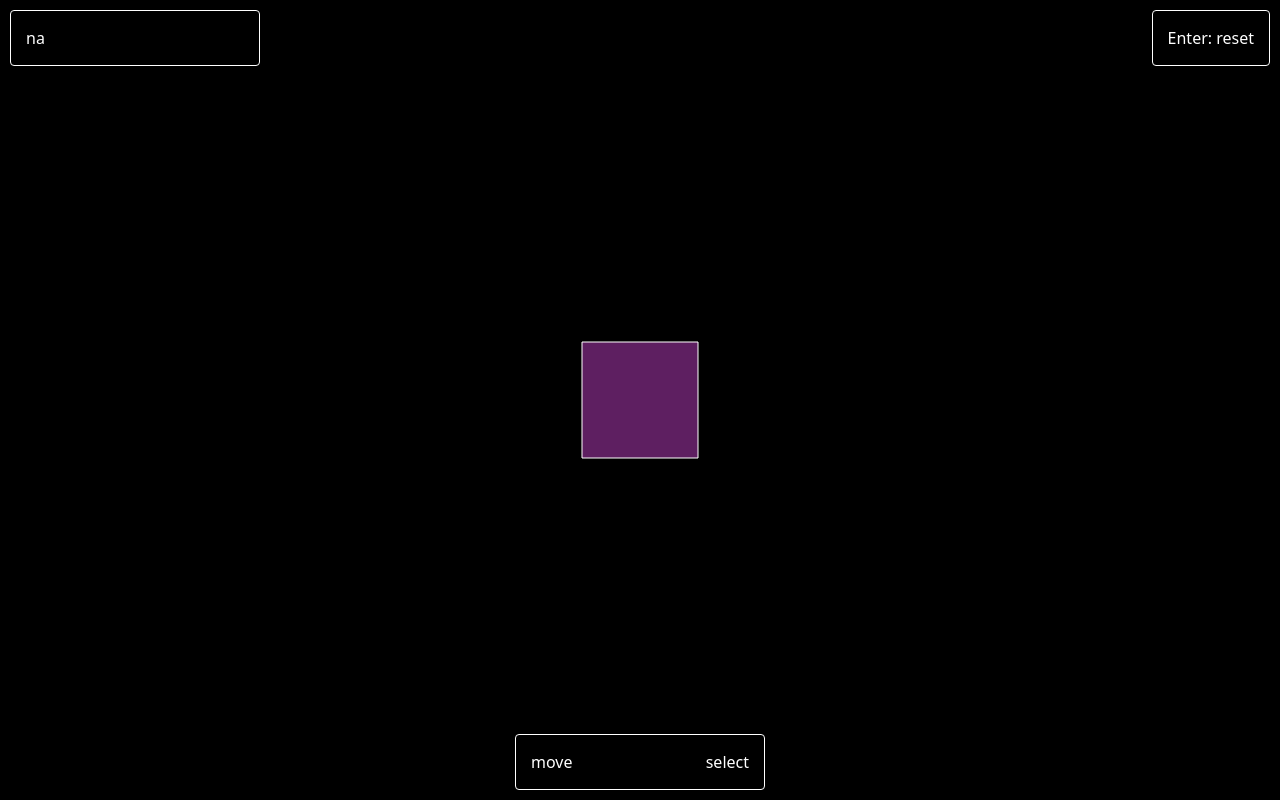
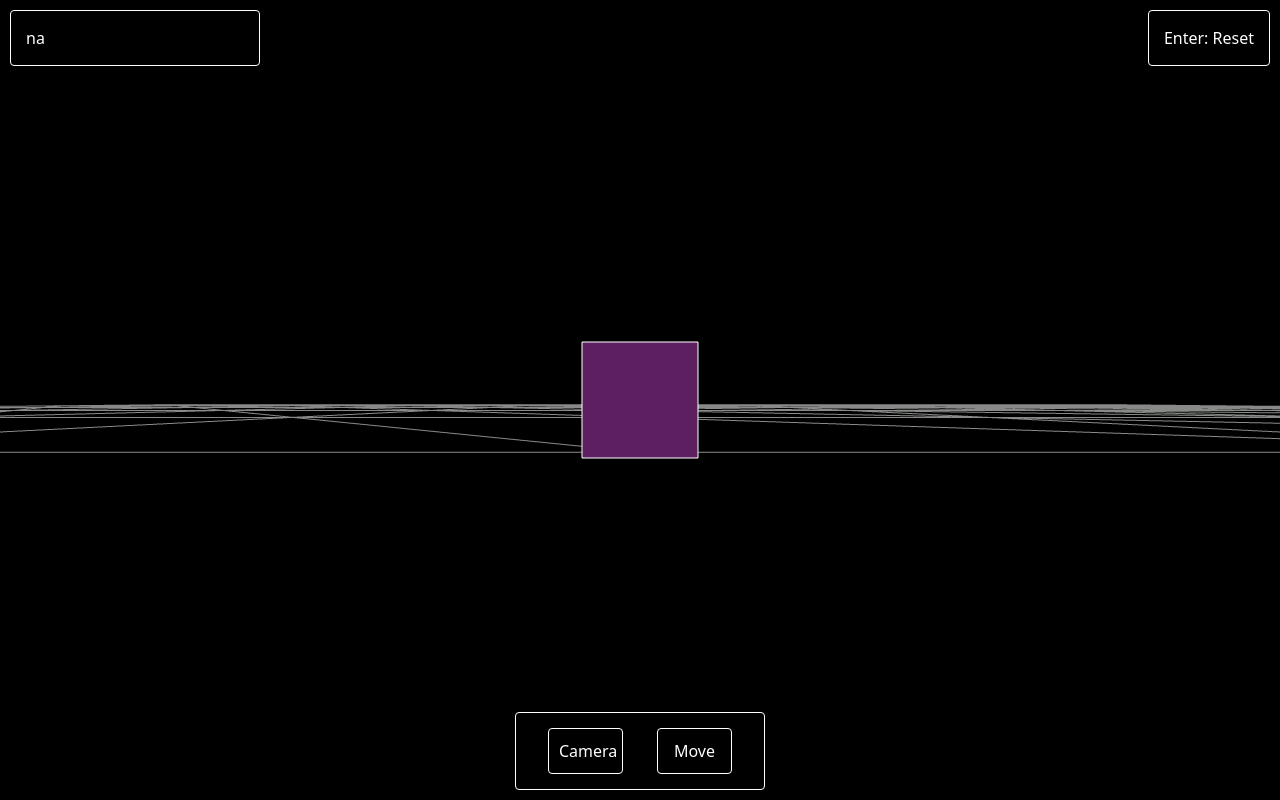
Before and after one commit to veghszabolcs/webBlock, a website built with Vite: page webBlockTool/index.html in a window 1280 px wide. Built offline with nearby package versions, Linux system fonts and the light colour scheme; animation ran at ten frames a second.

Commit message:
select, floor kinda works

```diff
--- a/webBlockTool/GridFloor.js
+++ b/webBlockTool/GridFloor.js
@@ -1,31 +1,15 @@
 import * as THREE from 'three';
 
-export default class GridFloor extends THREE.Object3D {
-  constructor(gridSize = 50, gridCount = 20, floorSize = 1000, floorColor = 0x777777, gridColor = 0x8d8f8f) {
+export default class Floor extends THREE.Object3D {
+  constructor() {
     super();
 
-    const floorGeometry = new THREE.PlaneGeometry(floorSize, floorSize);
-    const floorMaterial = new THREE.MeshStandardMaterial({ color: floorColor, roughness: 1 });
-    const floor = new THREE.Mesh(floorGeometry, floorMaterial);
-    floor.rotation.x = -Math.PI / 2;
-    floor.position.y = -2;
-    this.add(floor);
+    const FloorGeometry = new THREE.PlaneGeometry(100, 100, 10, 10);
+    const FloorMaterial = new THREE.MeshBasicMaterial({ color: 0x888a88, side: THREE.DoubleSide, wireframe: true });
+    const FloorMesh = new THREE.Mesh(FloorGeometry, FloorMaterial);
+    FloorMesh.rotation.x = Math.PI / 2;
+    FloorMesh.position.y = -0.5;
 
-    const gridMaterial = new THREE.LineBasicMaterial({ color: gridColor, opacity: 0.5, transparent: true });
-
-    const gridGeometry = new THREE.Geometry();
-
-    for (let i = -gridCount; i <= gridCount; i++) {
-      gridGeometry.vertices.push(new THREE.Vector3(-gridSize * gridCount, 0, i * gridSize));
-      gridGeometry.vertices.push(new THREE.Vector3(gridSize * gridCount, 0, i * gridSize));
-    }
-
-    for (let i = -gridCount; i <= gridCount; i++) {
-      gridGeometry.vertices.push(new THREE.Vector3(i * gridSize, 0, -gridSize * gridCount));
-      gridGeometry.vertices.push(new THREE.Vector3(i * gridSize, 0, gridSize * gridCount));
-    }
-
-    const grid = new THREE.LineSegments(gridGeometry, gridMaterial);
-    this.add(grid);
+    this.add(FloorMesh);
   }
 }
--- a/webBlockTool/index.html
+++ b/webBlockTool/index.html
@@ -11,10 +11,10 @@
     <div id="main">
         <script type="module" src="/main.js"></script>
         <div id="menu">na</div>
-        <div id="info">Enter: reset</div>
+        <div id="info">Enter: Reset</div>
         <div id="tools">
-            <div id="moveTool">move</div>
-            <div id="selectTool">select</div>
+            <div id="moveTool">Camera</div>
+            <div id="selectTool">Move</div>
         </div>
     </div>
 </body>
--- a/webBlockTool/main.js
+++ b/webBlockTool/main.js
@@ -1,7 +1,9 @@
 import * as THREE from 'three';
 import { OrbitControls } from 'three/examples/jsm/controls/OrbitControls.js';
 import CubeWithEdges from './CubeWithEdges.js';
+import Floor from './GridFloor.js';
 
+//////////
 const scene = new THREE.Scene();
 const camera = new THREE.PerspectiveCamera(75, window.innerWidth / window.innerHeight, 0.1, 1000);
 
@@ -16,11 +18,25 @@ controls.enableDamping = true;
 const raycaster = new THREE.Raycaster();
 const mouse = new THREE.Vector2();
 
+initLight();
+
+const floor = new Floor();
 const cube = new CubeWithEdges(1, 0x5e1f61, 0xffffff)
 
+scene.add(floor);
 scene.add(cube);
 
 camera.position.z = 5;
+///////////
+
+function initLight(){
+    const light = new THREE.DirectionalLight(0xffffff, 1);
+    light.position.set(5, 5, 5).normalize();
+    scene.add(light);
+
+    const ambientLight = new THREE.AmbientLight(0x404040, 0.5);
+    scene.add(ambientLight);
+}
 
 function animate() {
     controls.update();
@@ -37,6 +53,8 @@ window.addEventListener('keydown', (event) => {
 
 window.addEventListener('click', (event) => {
 
+    if (event.button !== 0) return;
+
     mouse.x = (event.clientX / window.innerWidth) * 2 - 1;
     mouse.y = - (event.clientY / window.innerHeight) * 2 + 1;
 
@@ -45,9 +63,13 @@ window.addEventListener('click', (event) => {
     const intersects = raycaster.intersectObjects(scene.children, true);
 
     if (intersects.length > 0) {
+
         const selectedObject = intersects[0].object;
         console.log("You clicked on:", selectedObject);
 
-        selectedObject.material.color.set(0xff0000);
+        if (selectedObject.parent instanceof CubeWithEdges) {
+            console.log("You clicked on the cube!");
+            selectedObject.parent.setEdgeColor(0xff0000);
+        }
     }
 });
--- a/webBlockTool/style.css
+++ b/webBlockTool/style.css
@@ -28,7 +28,7 @@
 }
 
 #tools{
-  justify-content: space-between;
+  justify-content: space-around;
   display: flex;
   left: 50%;
   transform: translateX(-50%);
@@ -40,5 +40,18 @@
   border-radius: 4px;
   padding: 15px;
   user-select: none;
-  pointer-events: none;
 }
+#tools div{
+  text-align: center;
+  width: 75px;
+  border: solid 1px white;
+  border-radius: 4px;
+  padding: 10px;
+}
+#tools div:hover{
+  cursor: pointer;
+  background-color: rgba(255, 255, 255, 0.1);
+}
+#tools div:active{
+  background-color: rgba(255, 255, 255, 0.2);
+}
```
